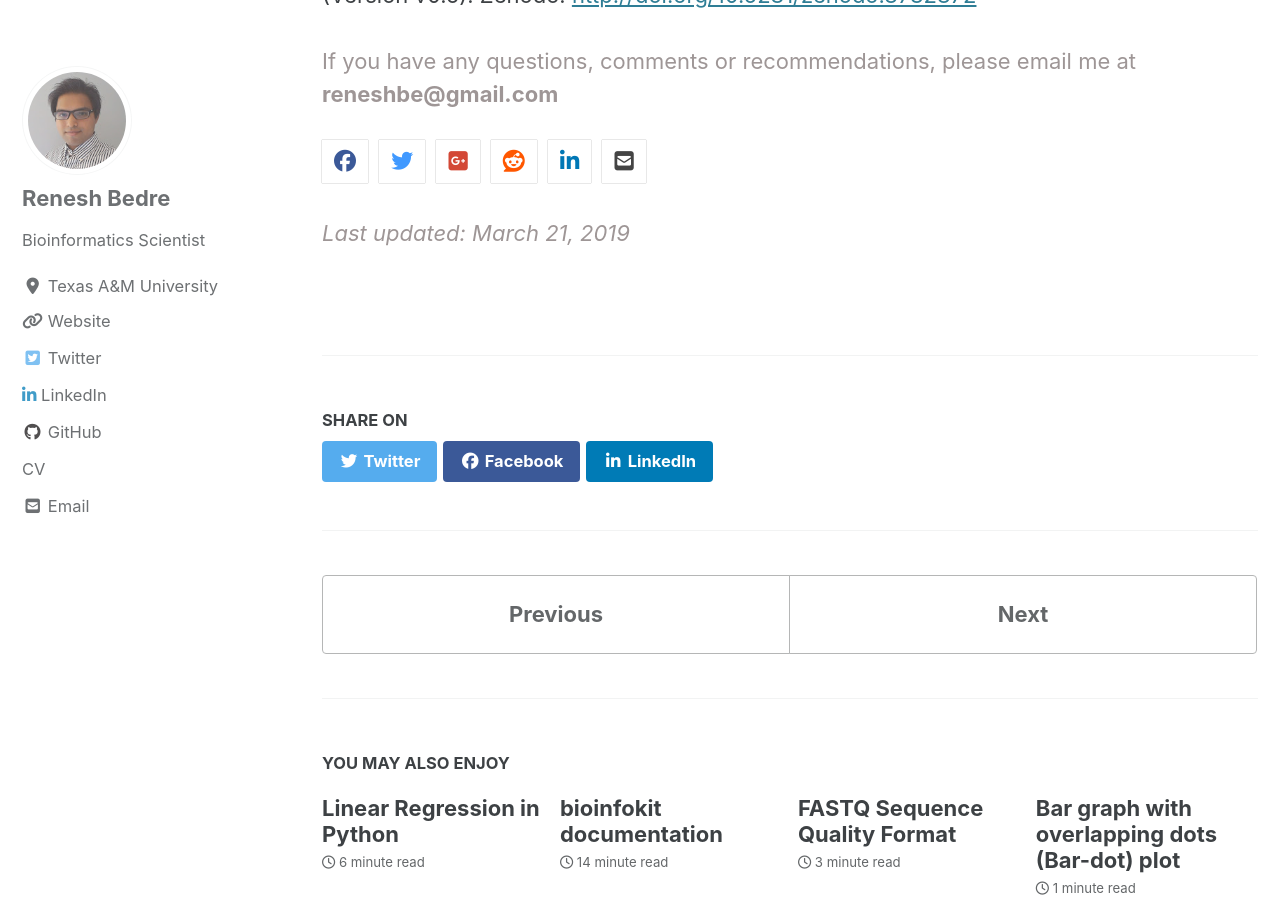
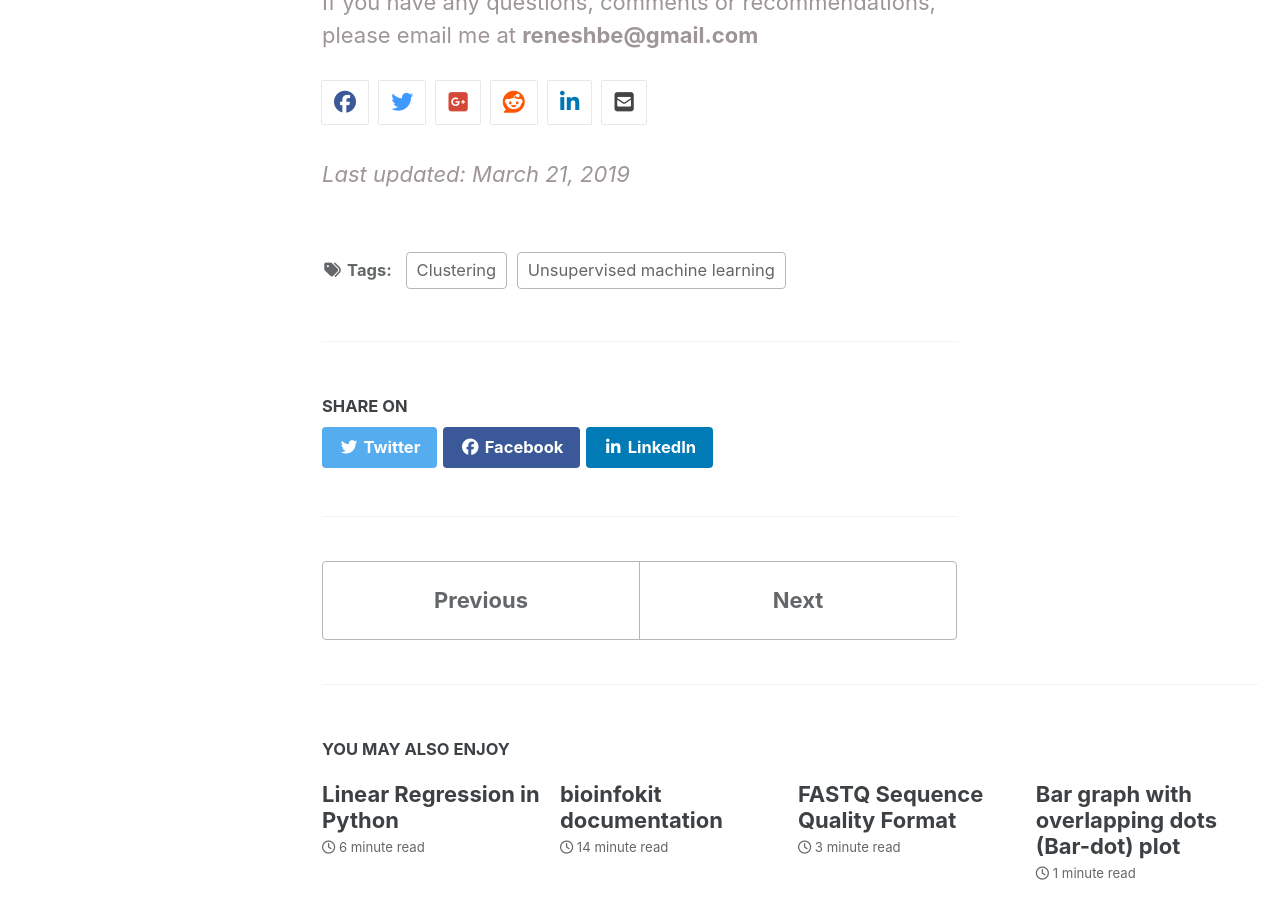
Before and after one commit to reneshbedre/reneshbedre.github.io, a Jekyll site: the page built from _posts/2018-3-30-pca-expression.md, in a window 1280 px wide and 900 px high, scrolled down 4578 px. Built offline with Jekyll 4.4.1, drawn with Linux system fonts in a browser that asks for light colours; cached includes are drawn as plain includes; nearby versions of some CDN libraries; comment, search, counter and statistics services are not loaded; a style sheet for code colours, icons or effects is not loaded.

Commit message:
tags added to posts

```diff
--- a/_posts/2018-3-30-pca-expression.md
+++ b/_posts/2018-3-30-pca-expression.md
@@ -1,9 +1,11 @@
 ---
 title: "Principal component analysis (PCA) analysis and visualization using Python"
 date:   2018-03-30 06:18:08
-author_profile: true
+author_profile: false
 permalink: blog/pca_3d.html
-classes: wide
+tags:
+  - Unsupervised machine learning
+  - Clustering
 ---
 
 <p>
```
Also changed, not shown: _pages/tags_archive.md (added, +6 -0 lines), _posts/2018-11-30-volcano-plot.md (+3 -0 lines), _posts/2019-03-18-mergevcf.md (+2 -0 lines), _posts/2019-11-26-hmap.md (+4 -0 lines), _posts/2020-02-17-manhat.md (+3 -0 lines), _posts/2020-03-23-linearreg.md (+2 -0 lines).
